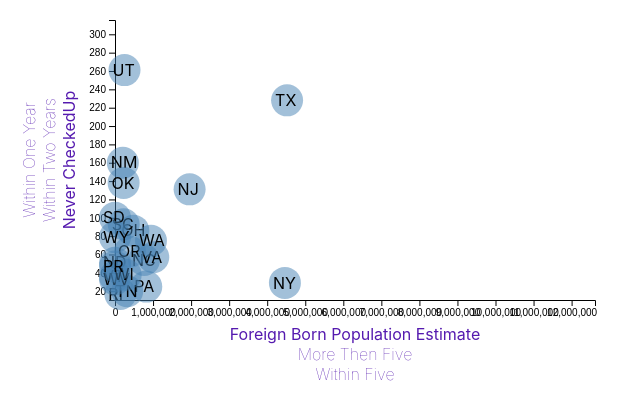
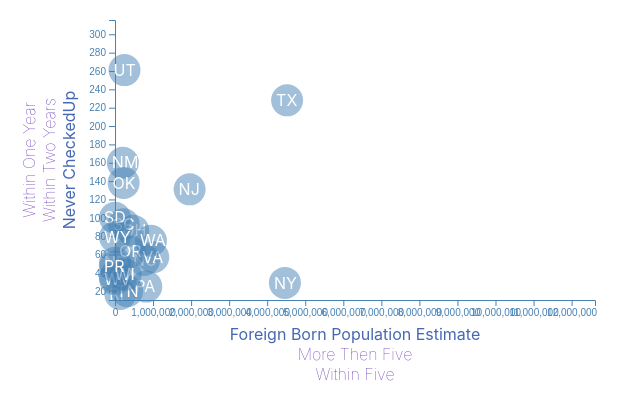
Before and after one commit to yegorkryukov/d3-data-journalism, a PHP site: page /d3.html in a window 1280 px wide. Shown: the top 420 px of the page, without its empty margins (0-640 px from the left). Run offline with PHP 8.4, Linux system fonts and the light colour scheme.

Commit message:
Finetune chart style

```diff
--- a/app.js
+++ b/app.js
@@ -38,7 +38,7 @@ function xScale(data, chosenXAxis) {
 function yScale(data, chosenYAxis) {
   // create scales
   var yLinearScale = d3.scaleLinear()
-    .domain([d3.max(data, d => d[chosenYAxis]) * 1.2,d3.min(data, d => d[chosenYAxis]) * 0.8])
+    .domain([d3.max(data, d => d[chosenYAxis]) * 1.2, d3.min(data, d => d[chosenYAxis]) * 0.8])
     .range([0, height]);
   return yLinearScale;
 };
@@ -66,7 +66,7 @@ function renderCircles(circle, newXScale, chosenXaxis, newYScale, chosenYAxis) {
 
   circle.transition()
     .duration(1000)
-    .attr('transform', function(d, i) {
+    .attr('transform', function (d, i) {
       return "translate("
         + newXScale(d[chosenXaxis])
         + ","
@@ -106,18 +106,20 @@ d3.csv("resources/data.csv", function (err, data) {
   var xAxis = chartGroup.append("g")
     .classed("x-axis", true)
     .attr("transform", `translate(0, ${height})`)
+    .attr("class", "axisC")
     .call(bottomAxis);
 
   // append y axis
   var yAxis = chartGroup.append("g")
     .classed("y-axis", true)
+    .attr("class", "axisC")
     .call(leftAxis);
 
   // append initial circles
   var circle = chartGroup.selectAll("g")
     .data(data)
     .enter().append("g")
-      .attr('transform', function(d, i) {
+    .attr('transform', function (d, i) {
       return "translate("
         + xLinearScale(d[chosenXAxis])
         + ","
@@ -132,8 +134,9 @@ d3.csv("resources/data.csv", function (err, data) {
 
   circle.append("text")
     .attr("dy", ".35em")
-      .attr("dx", "-12")
-      .text(function(d) { return d.abbr; });
+    .attr("dx", "-11")
+    .classed("state-text",true)
+    .text(function (d) { return d.abbr; });
 
   // Create group for  2 x- axis labels
   // var xLabels = {
@@ -212,7 +215,7 @@ d3.csv("resources/data.csv", function (err, data) {
         yAxis = renderYAxis(yLinearScale, yAxis);
 
         // updates circles with new x values
-        circle = renderCircles(circle, xLinearScale, chosenXAxis, yLinearScale,chosenYAxis);
+        circle = renderCircles(circle, xLinearScale, chosenXAxis, yLinearScale, chosenYAxis);
 
         // updates tooltips with new info
         // circlesGroup = updateToolTip(chosenXAxis, circlesGroup);
@@ -227,7 +230,8 @@ d3.csv("resources/data.csv", function (err, data) {
             .classed("inactive", true);
           xLabel3
             .classed("active", false)
-            .classed("inactive", true)}
+            .classed("inactive", true)
+        }
         else if (chosenXAxis == "moreThenFive") {
           xLabel1
             .classed("active", false)
@@ -272,41 +276,42 @@ d3.csv("resources/data.csv", function (err, data) {
         yAxis = renderYAxis(yLinearScale, yAxis);
 
         // updates circles with new x values
-        circle = renderCircles(circle, xLinearScale, chosenXAxis, yLinearScale,chosenYAxis);
+        circle = renderCircles(circle, xLinearScale, chosenXAxis, yLinearScale, chosenYAxis);
 
         // updates tooltips with new info
         // circlesGroup = updateToolTip(chosenXAxis, circlesGroup);
 
         // changes classes to highlight chosen axis
-        if (chosenXAxis == "foreignBornPopulationEstimate") {
-          xLabel1
+        if (chosenYAxis == "checkupNever") {
+          yLabel1
             .classed("active", true)
             .classed("inactive", false);
-          xLabel2
+          yLabel2
             .classed("active", false)
             .classed("inactive", true);
-          xLabel3
+          yLabel3
             .classed("active", false)
-            .classed("inactive", true)}
-        else if (chosenXAxis == "moreThenFive") {
-          xLabel1
+            .classed("inactive", true)
+        }
+        else if (chosenYAxis == "withinTwo") {
+          yLabel1
             .classed("active", false)
             .classed("inactive", true);
-          xLabel2
+          yLabel2
             .classed("active", true)
             .classed("inactive", false);
-          xLabel3
+          yLabel3
             .classed("active", false)
             .classed("inactive", true);
         }
         else {
-          xLabel1
+          yLabel1
             .classed("active", false)
             .classed("inactive", true);
-          xLabel2
+          yLabel2
             .classed("active", false)
             .classed("inactive", true);
-          xLabel3
+          yLabel3
             .classed("active", true)
             .classed("inactive", false);
         }
--- a/static/css/style.css
+++ b/static/css/style.css
@@ -39,10 +39,13 @@
   text-anchor: middle;
 }
 
+.state-text {
+  fill: white;
+}
+
 .active {
   font-weight: normal;
-  fill: #000;
-  fill: #551aaf;
+  fill: #4667b4;
   transition: fill 0.3s ease-out;
   text-anchor: middle;
 }
@@ -55,6 +58,18 @@
 }
 
 .inactive:hover {
-  fill: #e75480;
+  fill: #54b1e7;
   cursor: pointer;
 }
+
+.axisC line{
+  stroke: steelblue;
+}
+
+.axisC path{
+  stroke: steelblue;
+}
+
+.axisC text{
+  fill: steelblue;
+}
```
Lines whose indentation alone changed are shown as unchanged.
